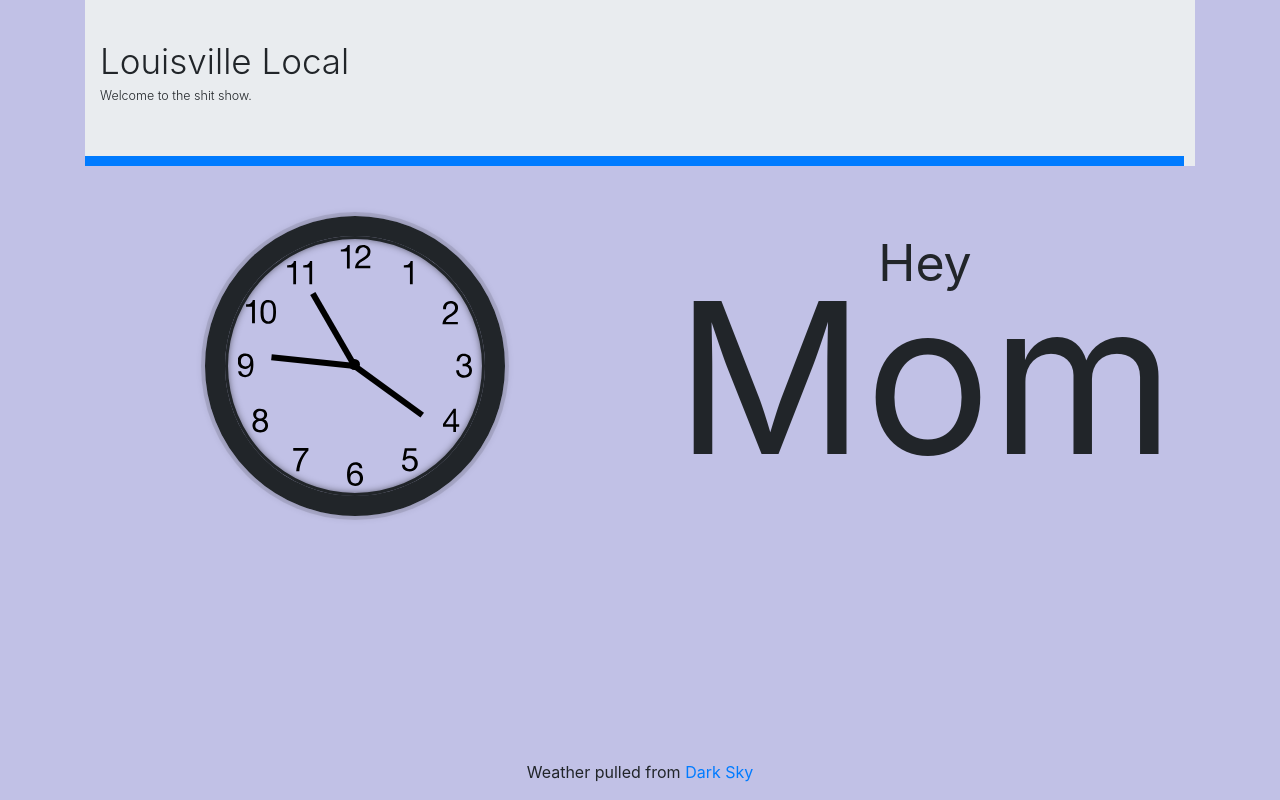
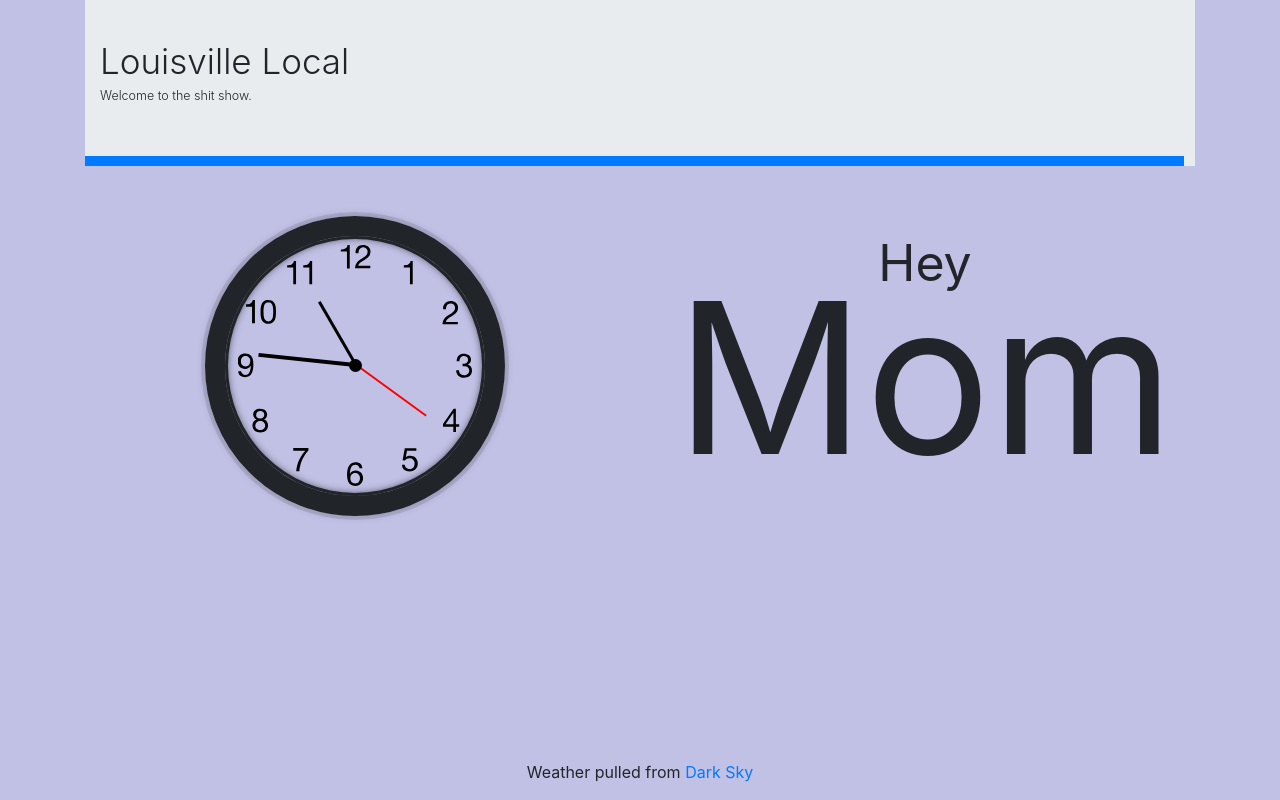
Before and after one commit to savagedetective/louisville-homepage, a website: page public/index.html in a window 1280 px wide. Drawn offline with nearby package versions, Linux system fonts and the light colour scheme; no server answers.

Commit message:
clock css easier to read

```diff
--- a/public/css/style.css
+++ b/public/css/style.css
@@ -54,12 +54,31 @@ html {
     transition-timing-function: cubic-bezier(0,2.28,.41,.24);
   }
 
+  .hour-hand {
+    width: 33%;
+    left: 17.3%;
+    height: 3px;
+  }
+
+  .min-hand {
+    height: 4px;
+    width: 44%;
+    left: 6%;
+  }
+
+  .second-hand {
+    height: 2px;
+    width: 40%;
+    left: 10%;
+    background-color: red;
+  }
+
   .center-dot {
     position: absolute;
     top: 50%;
     background: black;
-    width: 5%;
-    height:5%;
+    width: 6%;
+    height:6%;
     border-radius: 50%;
     left:50%;
     z-index:10;
```
